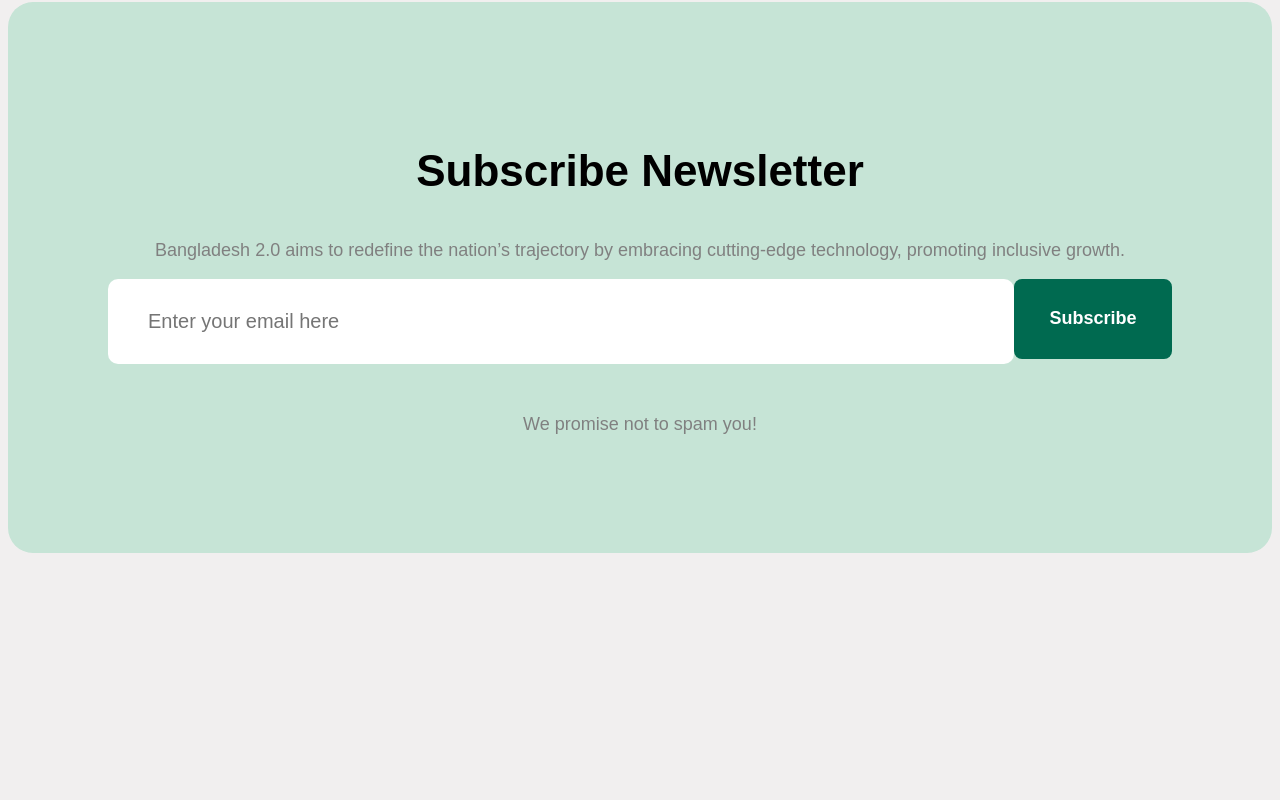
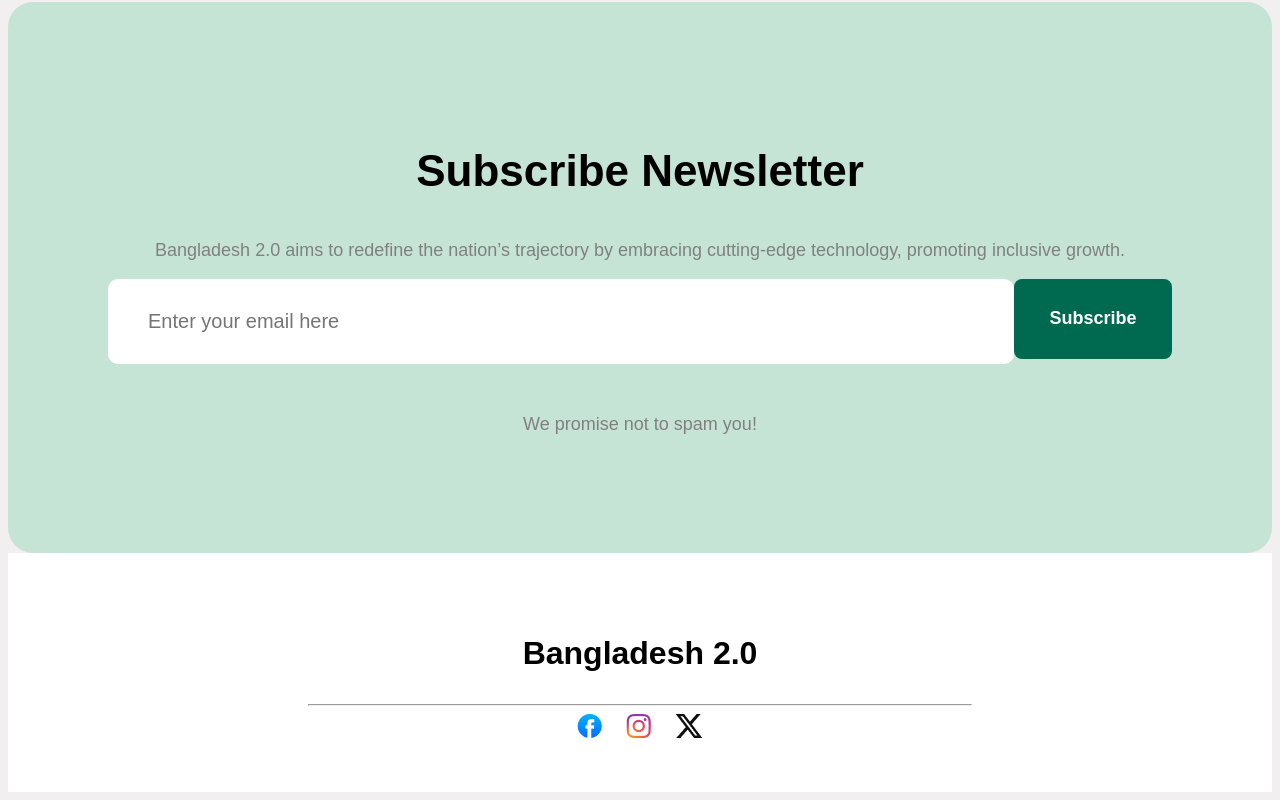
Before and after one commit to EmonMridha/exam01, a plain HTML site: page index.html in a window 1280 px wide. Shown: the part 3493-4293 px from the top of the page. Before the commit the page ends 4196 px from the top, so only its background shows below. Drawn offline with Linux system fonts and the light colour scheme.

Commit message:
structure done

```diff
--- a/index.html
+++ b/index.html
@@ -109,7 +109,16 @@
                    </div>
                     <p class="the-promise">We promise not to spam you!</p>
             </div>
-
         </div>
     </main>
     <footer>
+        <div class="footer-content">
+                <p class="footer-title">Bangladesh 2.0</p>
+                <hr>
+                <div class="icons">
+                    <img src="assets/facebook.png" alt="">
+                    <img class="insta"src="assets/instagram.png" alt="">
+                    <img src="assets/x.png" alt="">
+                </div>
+        </div>
+    </footer>
--- a/styles/style.css
+++ b/styles/style.css
@@ -291,7 +291,6 @@ input{
 .fifth-section{
     display:flex;
     justify-content: center;
-    margin-bottom: 150px;
 
 }
 .subscription-contents{
@@ -338,3 +337,22 @@ input{
     font-size: 18px;
     color:gray;
 }
+.footer-content{
+    text-align:center;
+    padding-left:300px;
+    padding-right:300px;
+    padding-top:50px;
+    padding-bottom:50px;
+    background-color:white;
+}
+.footer-title{
+    font-size: 32px;
+    font-weight: bold;
+}
+.icons{
+    gap:20px;
+}
+.insta{
+    margin-right: 20px;
+    margin-left: 20px;
+}
```
